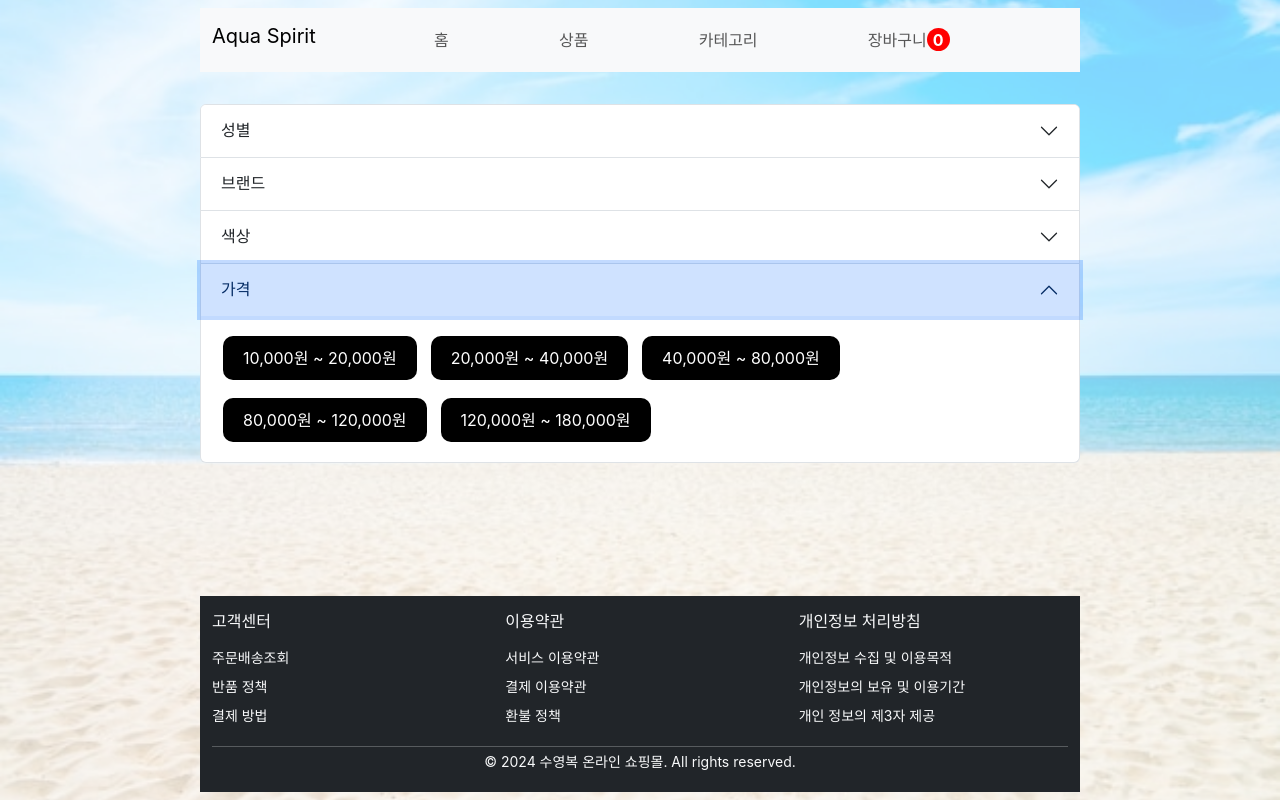
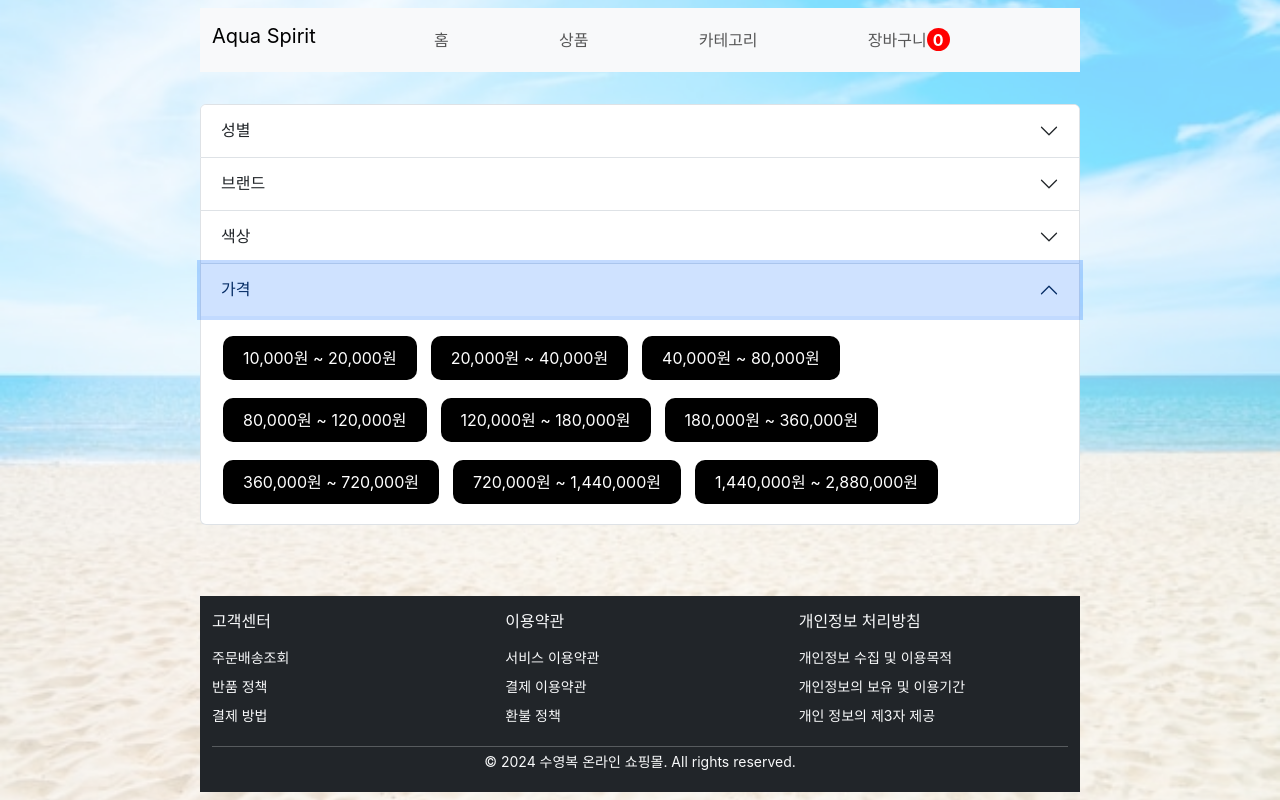
Before and after one commit to Kooinmo25/project02, a React (Create React App) app: page /category in a window 1280 px wide. Both pictures are taken after a click on the button "가격". Built offline with nearby package versions, Linux system fonts and the light colour scheme; the HTML template or start-up script is replaced by a standard one.

Commit message:
가격대 범위 수정

```diff
--- a/src/component/category/Category.js
+++ b/src/component/category/Category.js
@@ -112,6 +112,10 @@ function Category() {
                             <button className="button" onClick={() => filterByPriceRange(40000, 80000)}>40,000원 ~ 80,000원</button>
                             <button className="button" onClick={() => filterByPriceRange(80000, 120000)}>80,000원 ~ 120,000원</button>
                             <button className="button" onClick={() => filterByPriceRange(120000, 180000)}>120,000원 ~ 180,000원</button>
+                            <button className="button" onClick={() => filterByPriceRange(180000, 360000)}>180,000원 ~ 360,000원</button>
+                            <button className="button" onClick={() => filterByPriceRange(360000, 720000)}>360,000원 ~ 720,000원</button>
+                            <button className="button" onClick={() => filterByPriceRange(720000, 1440000)}>720,000원 ~ 1,440,000원</button>
+                            <button className="button" onClick={() => filterByPriceRange(1440000, 2880000)}>1,440,000원 ~ 2,880,000원</button>
                         </div>
                     </Accordion.Body>
                 </Accordion.Item>
```
